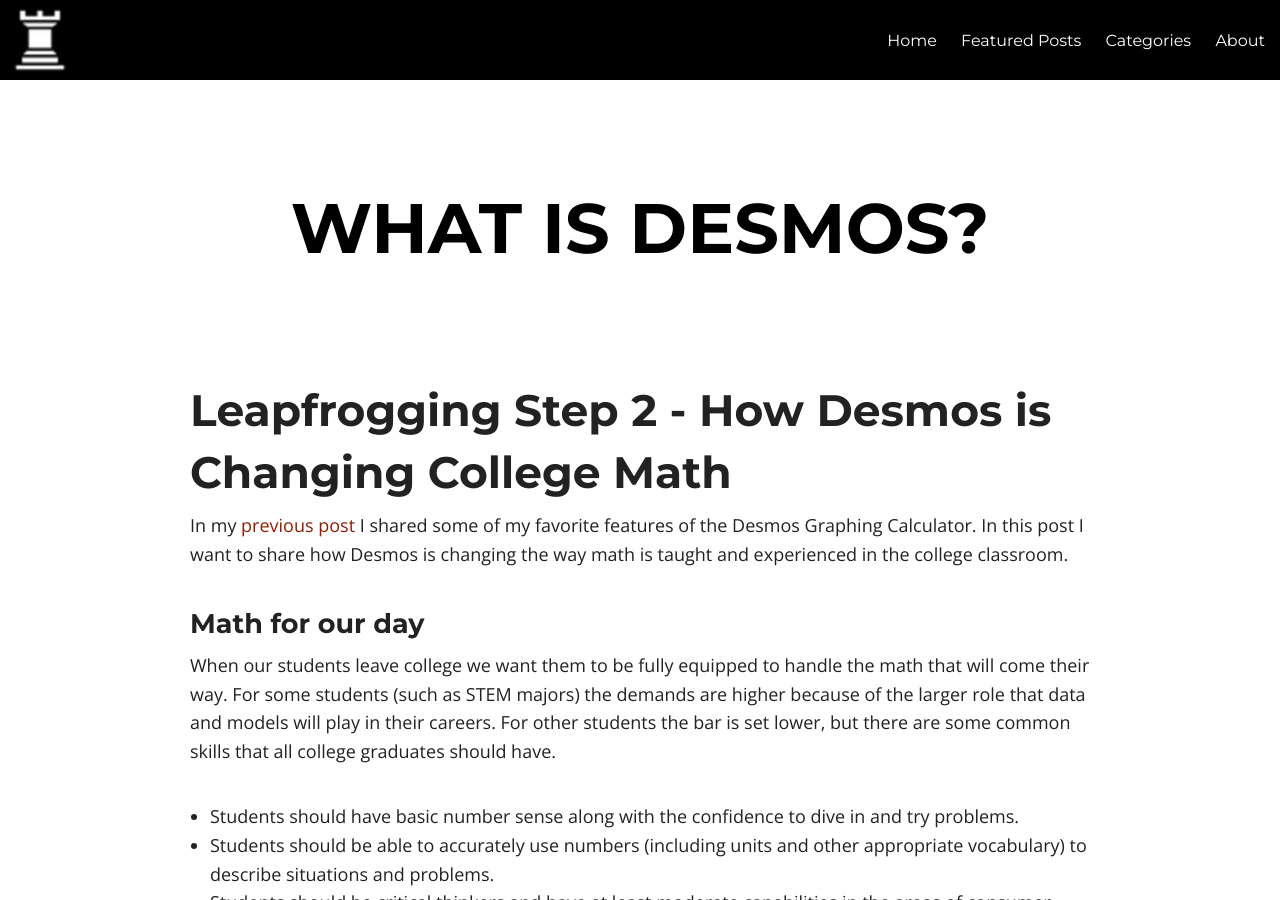
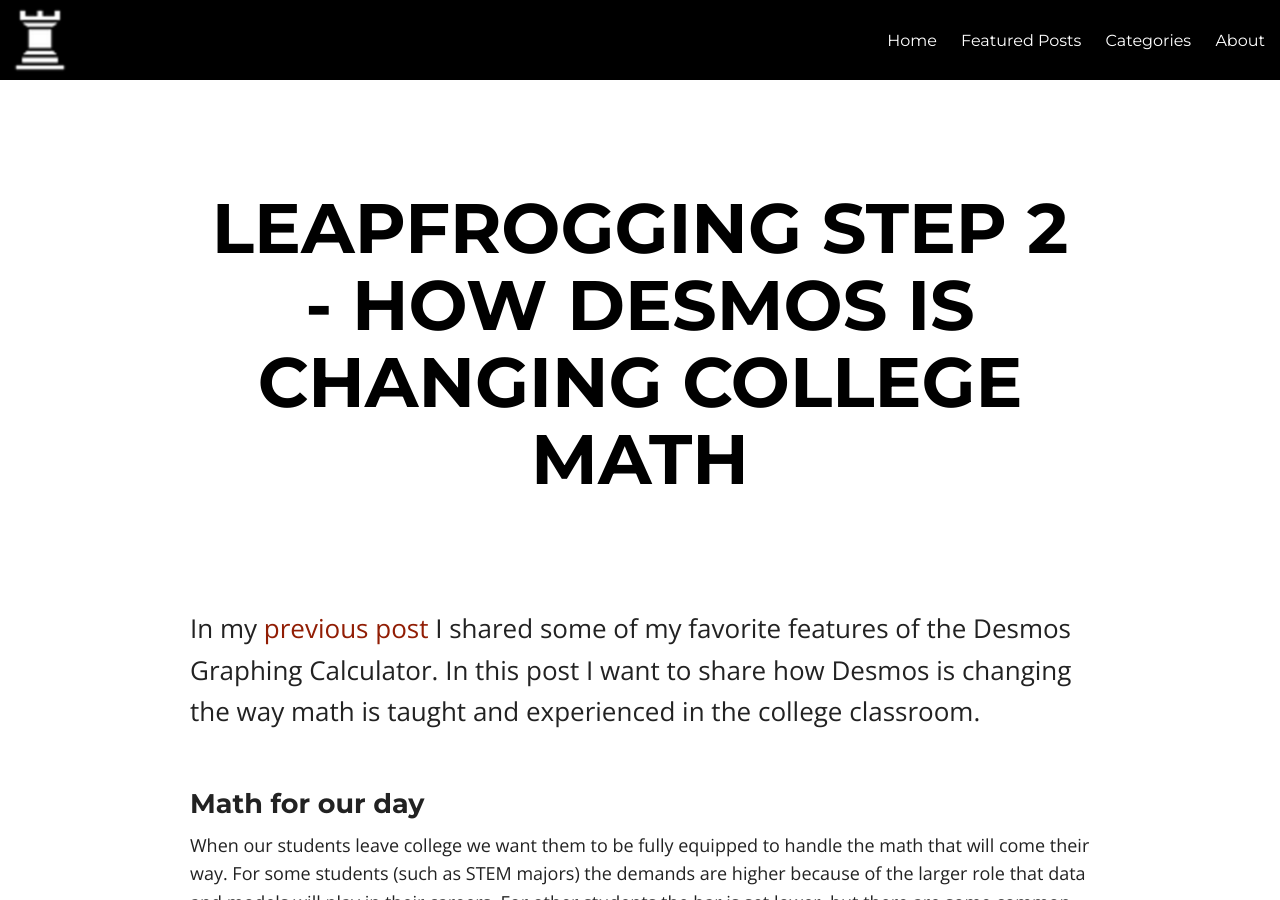
Before and after one commit to sergeballif/sergeballif.github.io, a Jekyll site: the page built from play.md, in a window 1280 px wide and 900 px high. Built offline with Jekyll 4.4.1, drawn with Linux system fonts in a browser that asks for light colours; nearby versions of some CDN libraries.

Commit message:
Update play.md

```diff
--- a/play.md
+++ b/play.md
@@ -10,12 +10,9 @@
 mathjax: true
 featured: false
 comments: true
-title: What is Desmos?
+title: Leapfrogging Step 2 - How Desmos is Changing College Math
 desmos: true
 ---
-
-# Leapfrogging Step 2 - How Desmos is Changing College Math
-
 
 In my [previous post](https://sergeballif.github.io/personal/math/teaching/fun/a-brief-intro-to-desmos) I shared some of my favorite features of the Desmos Graphing Calculator. In this post I want to share how Desmos is changing the way math is taught and experienced in the college classroom.
 
```
